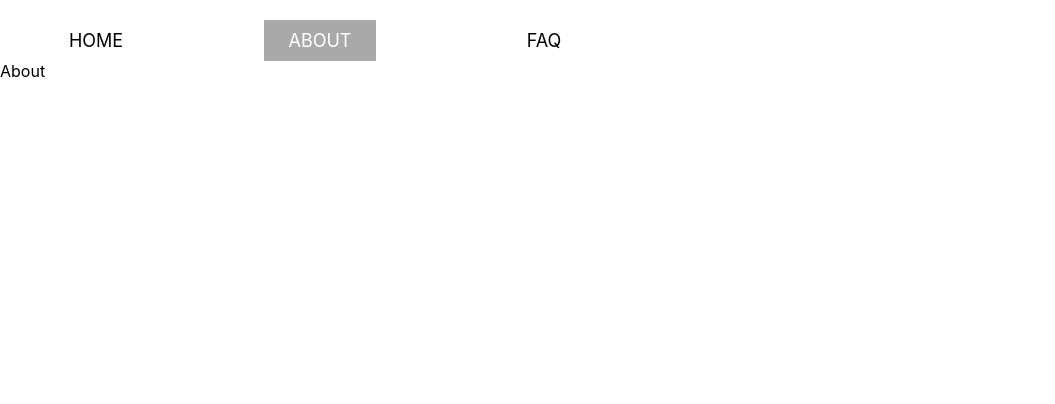
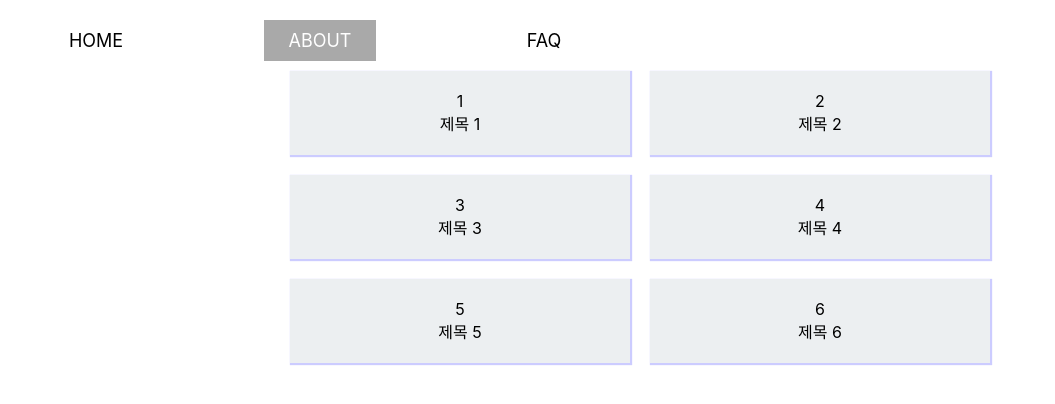
Before and after one commit to ndb796/React-Multi-Page-Web-Template-1, a React (Create React App) app: page /about in a window 1280 px wide. Shown: the top 404 px of the page, without its empty margins (0-1055 px from the left). Built offline with nearby package versions, Linux system fonts and the light colour scheme.

Commit message:
Add Board Module

```diff
--- /dev/null
+++ b/src/components/Board.css
@@ -0,0 +1,18 @@
+.container {
+    max-width: 720px;
+    margin: 0 auto;
+}
+.box {
+    width: 50%;
+    float: left;
+}
+.content {
+    background: #ECEFF1;
+    margin: 10px;
+    text-align: center;
+    padding: 20px;
+    box-shadow: 1px 1px 1px 1px rgba(0, 0, 255, .2);
+}
+.hover {
+    background: #FAFAFA;
+}
--- /dev/null
+++ b/src/components/Board.js
@@ -0,0 +1,35 @@
+import React from 'react';
+import './Board.css';
+
+class Board extends React.Component {
+    constructor(props) {
+        super(props);
+        this.state = {
+            hover: false
+        };
+    }
+    hover = () => {
+        this.setState({ hover: true })
+    }
+    leave = () => {
+        this.setState({ hover: false })
+    }
+    render() {
+        return (
+            <div className="container">
+                <div className="box">
+                    <div
+                        onMouseEnter={this.hover}
+                        onMouseLeave={this.leave}
+                        className={this.state.hover ? "content hover" : "content"}>
+                        {this.props.id}
+                        <br />
+                        {this.props.title}
+                    </div>
+                </div>
+            </div>
+        );
+    }
+}
+
+export default Board;
--- a/src/pages/About.js
+++ b/src/pages/About.js
@@ -1,9 +1,39 @@
 import React from 'react';
+import Board from '../components/Board';
+
+const list = [
+  {
+    id: 1,
+    title: '제목 1'
+  },
+  {
+    id: 2,
+    title: '제목 2'
+  },
+  {
+    id: 3,
+    title: '제목 3'
+  },
+  {
+    id: 4,
+    title: '제목 4'
+  },
+  {
+    id: 5,
+    title: '제목 5'
+  },
+  {
+    id: 6,
+    title: '제목 6'
+  }
+]
 
 function About() {
   return (
     <div>
-        About
+      {list.map(board => {
+        return <Board key={board.id} id={board.id} title={board.title}/>
+      })}
     </div>
   );
 }
```
